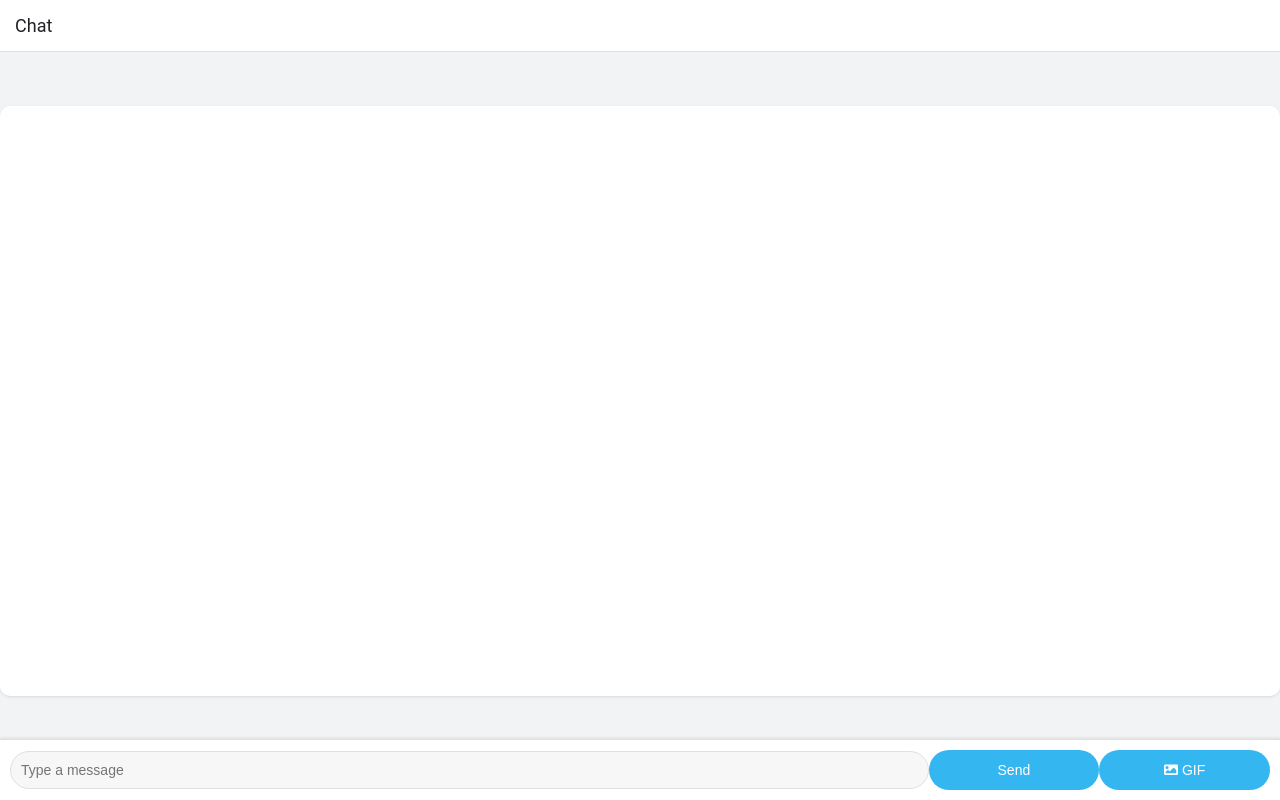
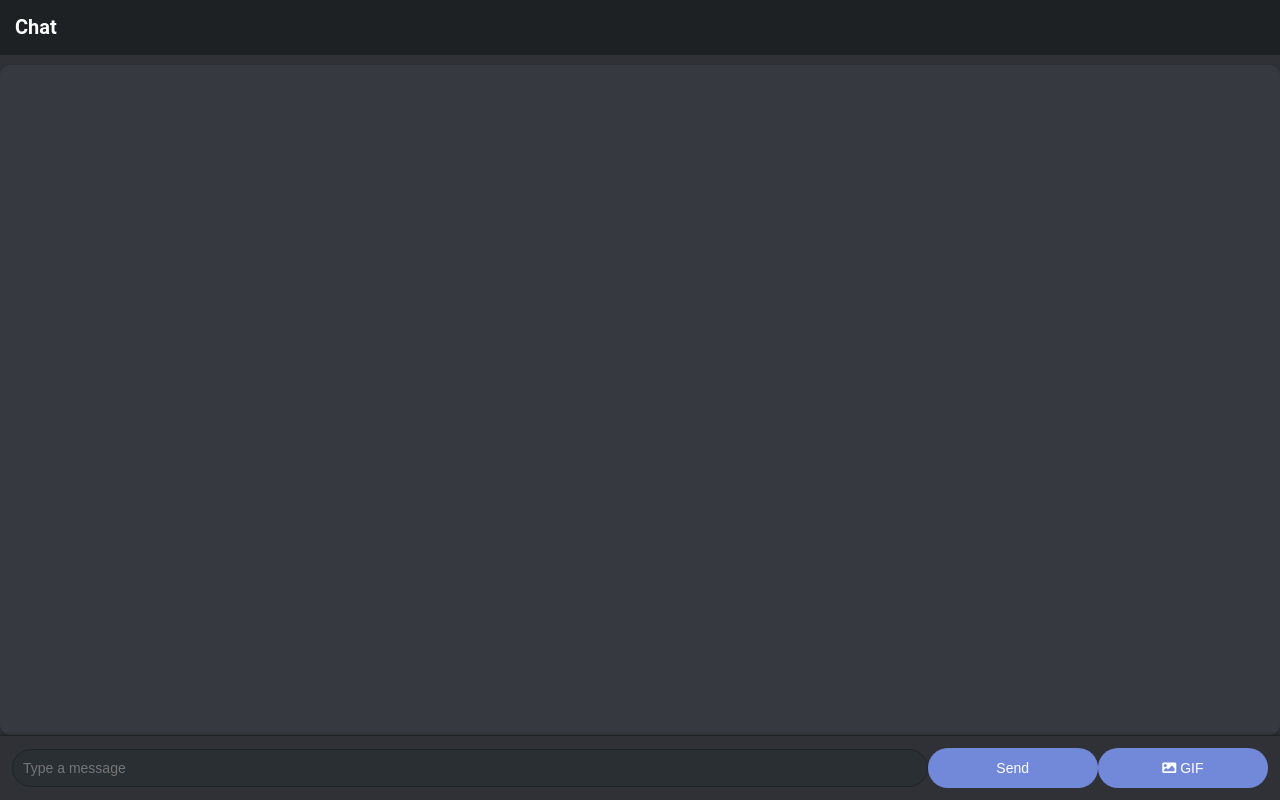
Before and after one commit to Stargazer6481/silly-time, a plain HTML site: page chat.html in a window 1280 px wide. Drawn offline with Linux system fonts and the light colour scheme; no server answers.

Commit message:
hope is near

```diff
--- a/chat.html
+++ b/chat.html
@@ -8,28 +8,30 @@
   <style>
     body {
       font-family: 'Roboto', sans-serif;
-      background-color: #F1F3F4;
+      margin: 0;
+      padding: 0;
+      background-color: #2f3136;
       display: flex;
       flex-direction: column;
       justify-content: space-between;
       height: 100vh;
-      margin: 0;
-      color: #202124;
+      color: #dcddde;
     }
 
     .header {
-      background-color: #FFFFFF;
+      background-color: #1e2124;
       padding: 15px;
-      border-bottom: 1px solid #E0E0E0;
+      border-bottom: 1px solid #202225;
       display: flex;
       justify-content: space-between;
       align-items: center;
     }
 
     .header h1 {
-      font-size: 18px;
+      font-size: 20px;
       margin: 0;
-      font-weight: normal;
+      font-weight: bold;
+      color: #ffffff;
     }
 
     .messages {
@@ -37,27 +39,27 @@
       overflow-y: auto;
       padding: 15px;
       margin-top: 10px;
-      background-color: #FFFFFF;
+      background-color: #36393f;
       border-radius: 10px;
-      box-shadow: 0 1px 3px rgba(0,0,0,0.1);
-      max-height: 70%;
+      box-shadow: 0 1px 3px rgba(0,0,0,0.2);
     }
 
     .message {
-      margin-bottom: 12px;
+      margin-bottom: 15px;
       padding: 12px;
-      border-radius: 15px;
-      max-width: 80%;
+      border-radius: 20px;
+      max-width: 75%;
       word-wrap: break-word;
+      font-size: 14px;
     }
 
     .message-user {
-      background-color: #E8F5E9;
+      background-color: #3a3d41;
       margin-left: auto;
     }
 
     .message-bot {
-      background-color: #F1F3F4;
+      background-color: #40444b;
       margin-right: auto;
     }
 
@@ -65,25 +67,26 @@
       display: flex;
       justify-content: space-between;
       align-items: center;
-      padding: 10px;
-      background-color: #FFFFFF;
-      border-top: 1px solid #E0E0E0;
-      box-shadow: 0 -1px 3px rgba(0,0,0,0.1);
+      padding: 12px;
+      background-color: #2f3136;
+      border-top: 1px solid #202225;
+      box-shadow: 0 -1px 3px rgba(0,0,0,0.2);
     }
 
     .input-area input {
       width: 80%;
       padding: 10px;
-      border: 1px solid #E0E0E0;
+      border: 1px solid #202225;
       border-radius: 20px;
       font-size: 14px;
-      background-color: #F7F7F7;
+      background-color: #2a2f34;
+      color: #dcddde;
     }
 
     .input-area button {
       width: 15%;
       padding: 12px;
-      background-color: #34B7F1;
+      background-color: #7289da;
       border: none;
       color: white;
       border-radius: 20px;
@@ -92,28 +95,34 @@
     }
 
     .input-area button:hover {
-      background-color: #2196F3;
+      background-color: #5b6eae;
     }
 
     .gif-gallery {
       display: flex;
       overflow-x: auto;
       margin-top: 10px;
+      padding: 15px;
+      background-color: #40444b;
+      border-radius: 10px;
+      box-shadow: 0 1px 3px rgba(0,0,0,0.2);
     }
 
     .gif-item {
       margin-right: 10px;
       cursor: pointer;
+      border-radius: 10px;
+      border: 2px solid #202225;
     }
 
     .gif-item img {
-      width: 150px;
+      width: 120px;
       height: auto;
       border-radius: 10px;
-      border: 2px solid #E0E0E0;
+      border: 2px solid #202225;
     }
 
-    /* Add smooth scroll to messages */
+    /* Smooth scrolling */
     .messages {
       scroll-behavior: smooth;
     }
@@ -123,7 +132,7 @@
   <div class="header">
     <h1>Chat</h1>
     <div class="user-profile">
-      <!-- Placeholder for profile icon or user settings if needed -->
+      <!-- Placeholder for profile icon or user settings -->
     </div>
   </div>
 
```
